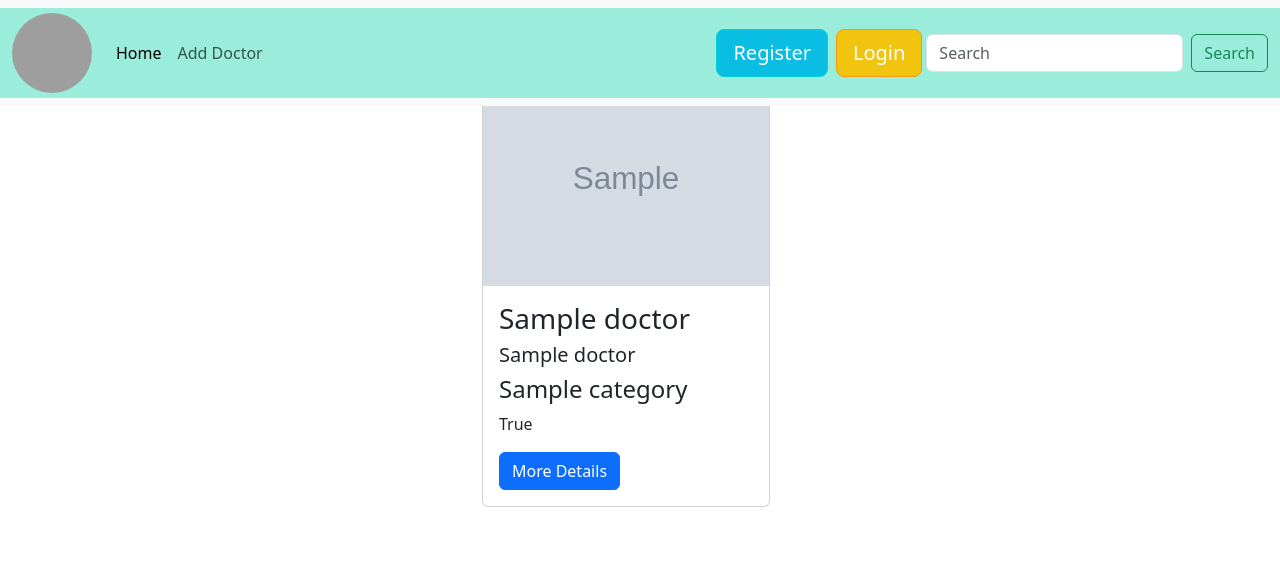
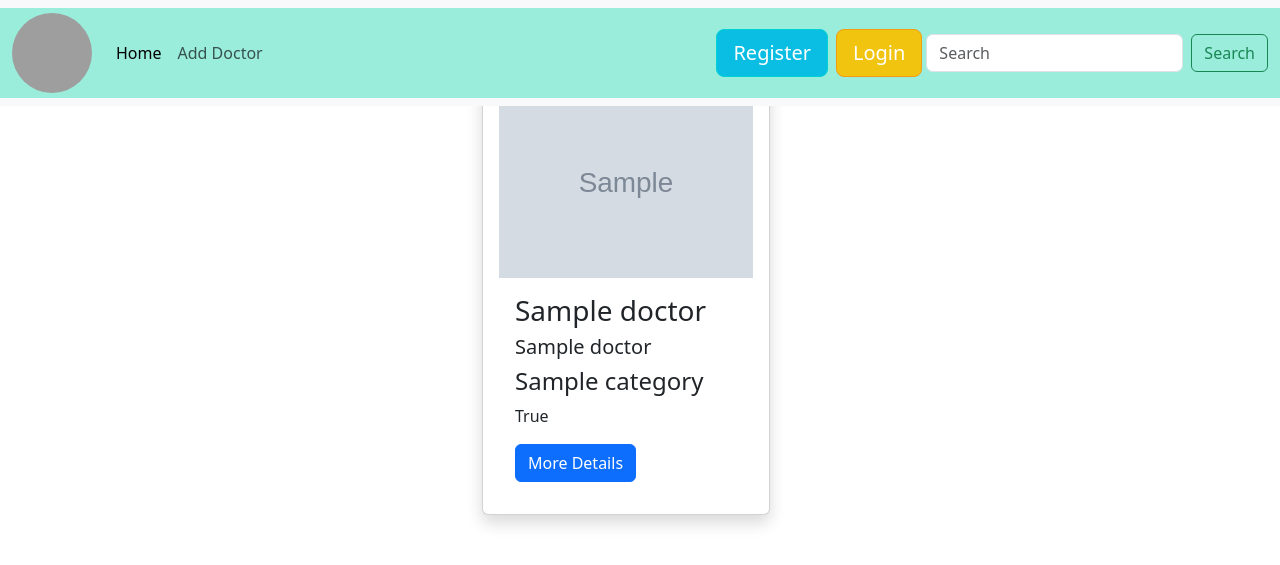
Before and after one commit to Snigdhapuppala/hospital_management, a Django app: page / in a window 1280 px wide. Shown: the top 565 px of the page. Run offline with Django 4.2, Linux system fonts and the light colour scheme; tables that the repository leaves empty hold one stand-in row (values such as "Sample post"); grey boxes marked "Sample" are stand-in pictures; grey boxes are pictures that could not be loaded.

Commit message:
Update showDoctors.html

```diff
--- a/doctor/templates/showDoctors.html
+++ b/doctor/templates/showDoctors.html
@@ -7,7 +7,7 @@
     {% if doctors %}
         {% for doctor in doctors %}
             <div class="col-md-4">
-            <div class="card m-2" style="width: 18rem;">
+            <div class="card m-2 shadow p-3 mb-5 bg-white rounded" style="width: 18rem;">
                 <img src="{{ doctor.image.url }}" class="card-img-top" alt="...">
                 <div class="card-body">
                     <h3 class="card-title">{{ doctor.name }}</h3>
```
